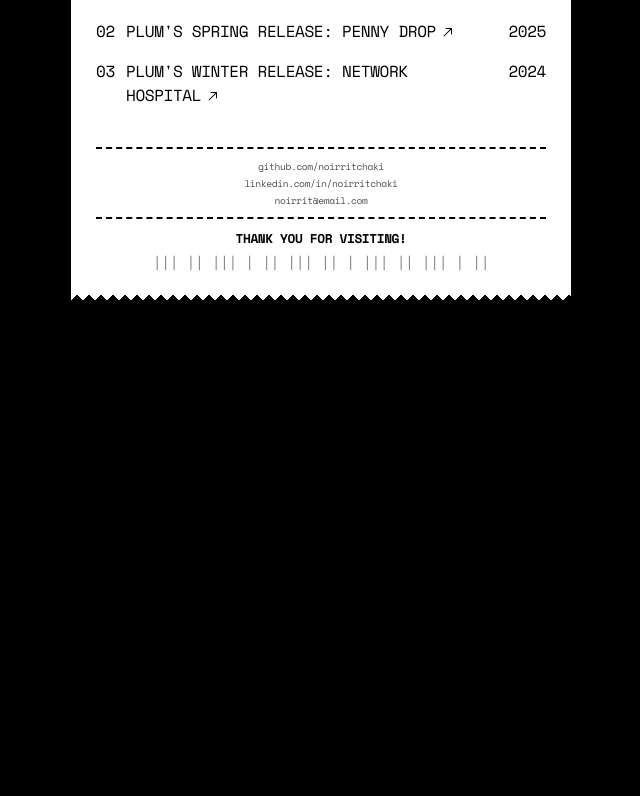
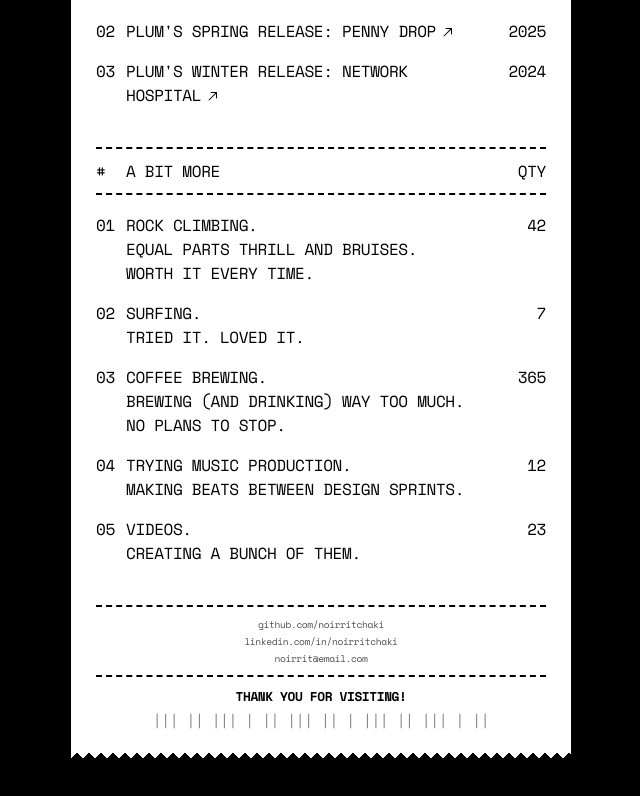
Before and after one commit to noirritchaki/portfolio, a React app: page / in a window 1280 px wide. Shown: the part 851-1647 px from the top of the page, without its empty margins (319-959 px from the left). Before the commit the page ends 1201 px from the top, so only its background shows below. Built offline with nearby package versions, Linux system fonts and the light colour scheme; the HTML template or start-up script is replaced by a standard one.

Commit message:
added an about me

```diff
--- a/src/components/Receipt.jsx
+++ b/src/components/Receipt.jsx
@@ -81,6 +81,50 @@ function Receipt() {
 
         <div className="receipt-divider"></div>
 
+        <section className="receipt-section">
+          <table className="receipt-table">
+            <thead>
+              <tr>
+                <th className="col-num">#</th>
+                <th className="col-name">A BIT MORE</th>
+                <th className="col-year">QTY</th>
+              </tr>
+              <tr className="receipt-divider-row">
+                <td colSpan="3"><div className="receipt-divider"></div></td>
+              </tr>
+            </thead>
+            <tbody>
+              <tr className="receipt-row">
+                <td className="col-num">01</td>
+                <td className="col-name">ROCK CLIMBING.<br />EQUAL PARTS THRILL AND BRUISES.<br />WORTH IT EVERY TIME.</td>
+                <td className="col-year">42</td>
+              </tr>
+              <tr className="receipt-row">
+                <td className="col-num">02</td>
+                <td className="col-name">SURFING.<br />TRIED IT. LOVED IT.</td>
+                <td className="col-year">7</td>
+              </tr>
+              <tr className="receipt-row">
+                <td className="col-num">03</td>
+                <td className="col-name">COFFEE BREWING.<br />BREWING (AND DRINKING) WAY TOO MUCH.<br />NO PLANS TO STOP.</td>
+                <td className="col-year">365</td>
+              </tr>
+              <tr className="receipt-row">
+                <td className="col-num">04</td>
+                <td className="col-name">TRYING MUSIC PRODUCTION.<br />MAKING BEATS BETWEEN DESIGN SPRINTS.</td>
+                <td className="col-year">12</td>
+              </tr>
+              <tr className="receipt-row">
+                <td className="col-num">05</td>
+                <td className="col-name">VIDEOS.<br />CREATING A BUNCH OF THEM.</td>
+                <td className="col-year">23</td>
+              </tr>
+            </tbody>
+          </table>
+        </section>
+
+        <div className="receipt-divider"></div>
+
         <footer className="receipt-footer">
           <p className="footer-line">github.com/noirritchaki</p>
           <p className="footer-line">linkedin.com/in/noirritchaki</p>
```
